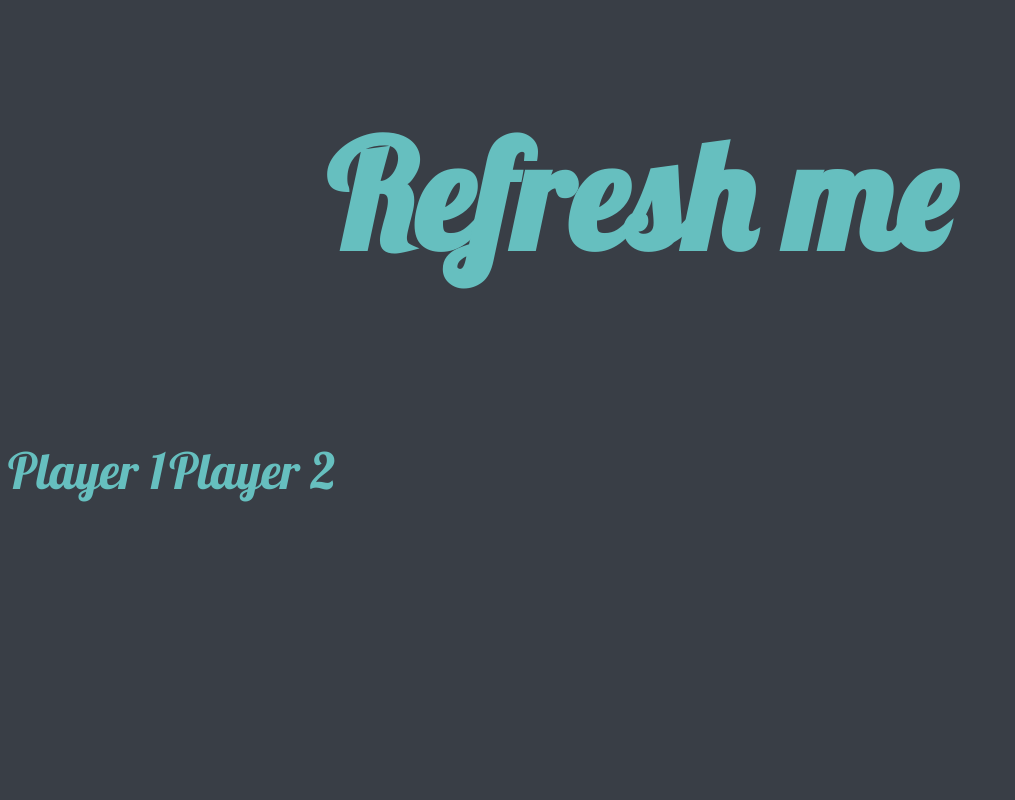
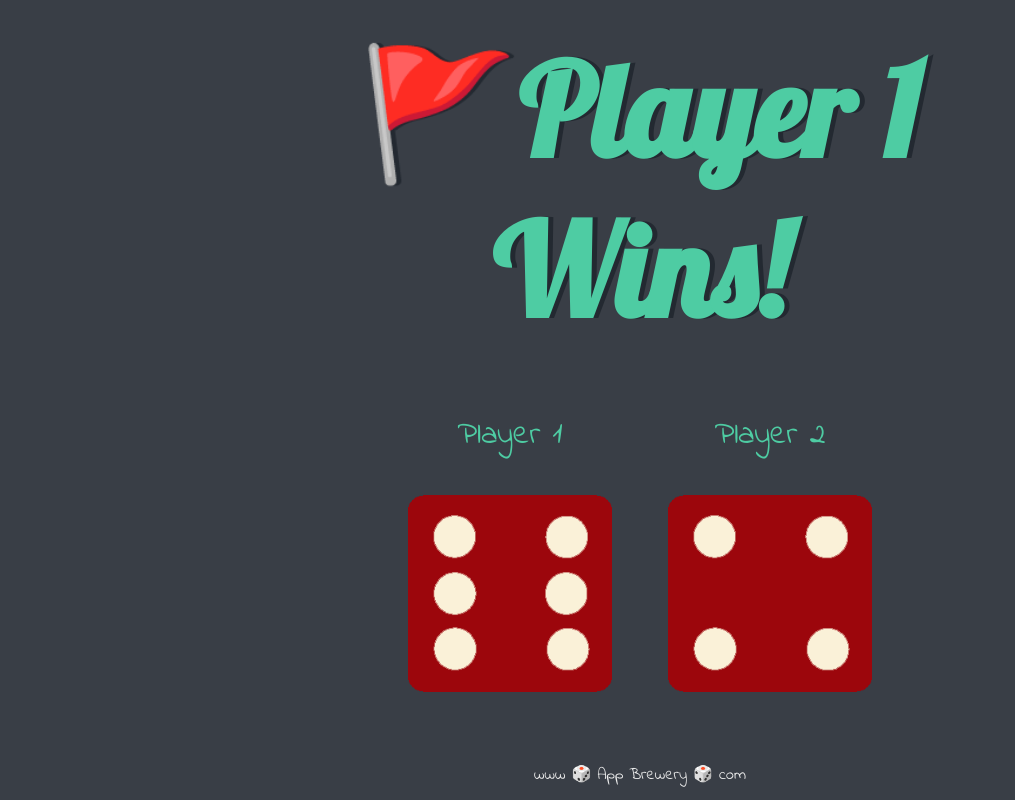
Before and after one commit to pranitawankhade/Dicee, a plain HTML site: page index.html in a window 1280 px wide. Shown: the whole page, without its empty margins (0-1015 px from the left). Drawn offline with Linux system fonts and the light colour scheme; files that its build step writes are made by us from their sources.

Commit message:
Add initial files

```diff
--- a/index.html
+++ b/index.html
@@ -3,18 +3,24 @@
   <head>
     <meta charset="utf-8">
     <title>Dicee</title>
-    <link rel="stylesheet" href="css/styles.css">
-    <link href="https://fonts.googleapis.com/css?family=Indie+Flower|Lobster" rel="stylesheet">
+    <link rel="stylesheet" href="css/style.css">
+    <link rel="stylesheet" href="https://fonts.googleapis.com/css?family=Indie+Flower|Lobster">
   </head>
   <body>
-    <div class="Container">
-      <h1>Refresh me</h1>
+    <div class="container">
+      <h1>Refresh Me</h1>
+    <div class="dice">
+     <p>Player 1</p>
+     <img class="img1" src="images/dice6.png" alt="">
+   </div>
+    <div class="dice">
+     <p> Player 2</p>
+       <img class="img2" src="images/dice6.png" alt="">
     </div>
-    <div class="Container1">
-      <p>Player 1</p>
     </div>
-    <div class="Container1">
-      <p>Player 2</p>
-    </div>
+    <script src="index.js" charset="utf-8"></script>
   </body>
+    <footer>
+    www 🎲 App Brewery 🎲 com
+  </footer>
 </html>
--- /dev/null
+++ b/style.css
@@ -0,0 +1,42 @@
+
+.container {
+  width: 70%;
+  margin: auto;
+  text-align: center;
+}
+
+.dice {
+  text-align: center;
+  display: inline-block;
+
+}
+
+body {
+  background-color: #393E46;
+}
+
+h1 {
+  margin: 30px;
+  font-family: 'Lobster', cursive;
+  text-shadow: 5px 0 #232931;
+  font-size: 8rem;
+  color: #4ECCA3;
+}
+
+p {
+  font-size: 2rem;
+  color: #4ECCA3;
+  font-family: 'Indie Flower', cursive;
+}
+
+img {
+  width: 80%;
+}
+
+footer {
+  margin-top: 5%;
+  color: #EEEEEE;
+  text-align: center;
+  font-family: 'Indie Flower', cursive;
+
+}
```
Also changed, not shown: images/dice1.png (added), images/dice2.png (added), images/dice3.png (added), images/dice4.png (added), images/dice5.png (added), images/dice6.png (added).
